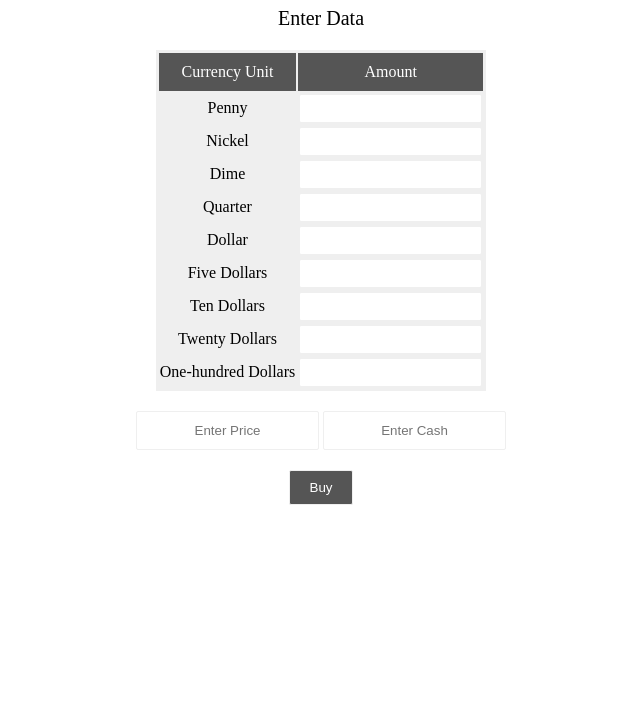
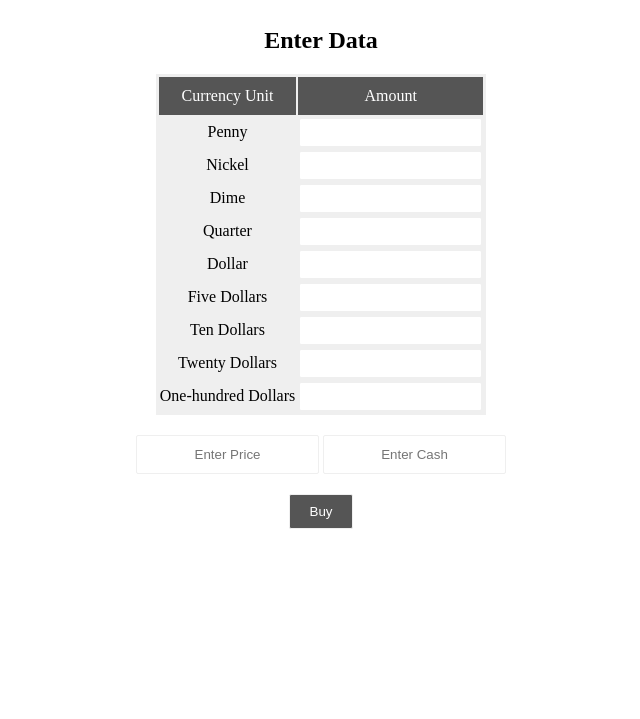
Before and after one commit to Hamza-Dahmoun/Cash-Register, a plain HTML site: page index.html in a window 1280 px wide. Shown: the part 81-800 px from the top of the page, without its empty margins (319-959 px from the left). Drawn offline with Linux system fonts and the light colour scheme.

Commit message:
use <h2> instead of <label>

```diff
--- a/index.html
+++ b/index.html
@@ -12,11 +12,6 @@
             justify-content: space-around;
         }
 
-        label {
-            font-size: 20px;
-            display: block;
-            margin-bottom: 5px;
-        }
 
         input {
             height: 35px;
@@ -72,7 +67,7 @@
 <body>
     <h1>Cash Register</h1>
     <div>
-        <label for="textInput">Enter Data</label>
+        <h2>Enter Data</h2>
         <table id="cash-in-drawer">
             <tr class="head">
                 <td>Currency Unit</td>
```
